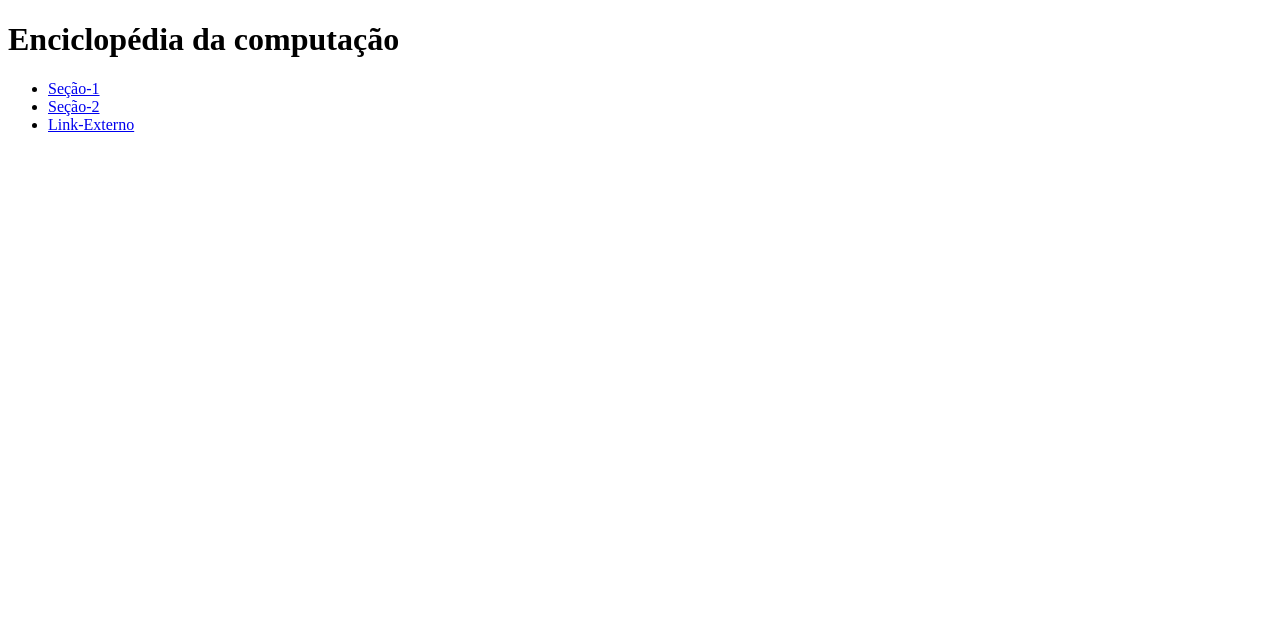
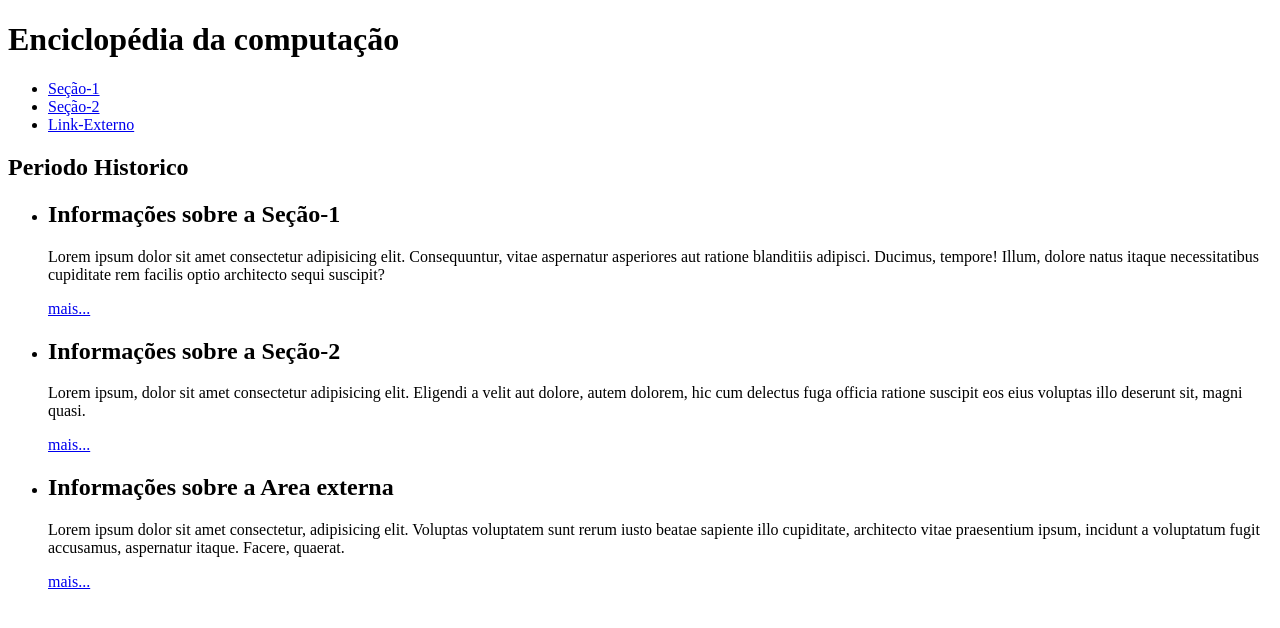
Before and after one commit to igorblacconaro/exemplo-repo-front-1tdspf-2026, a plain HTML site: page tech-history/index.html in a window 1280 px wide. Drawn offline with Linux system fonts and the light colour scheme.

Commit message:
feat: configurando o body: main

```diff
--- a/tech-history/index.html
+++ b/tech-history/index.html
@@ -5,6 +5,7 @@
     <meta name="viewport" content="width=device-width, initial-scale=1.0">
     <title>Museu Tech - Historia</title>
 </head>
+
 <body>
     <header>
         <h1>Enciclopédia da computação</h1>
@@ -16,7 +17,29 @@
             </ul>
         </nav>
     </header>
-    <main></main>
+    <main>
+        <section>
+            <h2>Periodo Historico</h2>
+            <ul>
+                <li>
+                    <h2>Informações sobre a Seção-1</h2>
+                <p>Lorem ipsum dolor sit amet consectetur adipisicing elit. Consequuntur, vitae aspernatur asperiores aut ratione blanditiis adipisci. Ducimus, tempore! Illum, dolore natus itaque necessitatibus cupiditate rem facilis optio architecto sequi suscipit?</p>
+                <a href="#">mais...</a>
+                </li>
+
+                <li>
+                    <h2>Informações sobre a Seção-2</h2>
+                    <p>Lorem ipsum, dolor sit amet consectetur adipisicing elit. Eligendi a velit aut dolore, autem dolorem, hic cum delectus fuga officia ratione suscipit eos eius voluptas illo deserunt sit, magni quasi.</p>
+                    <a href="#">mais...</a>
+                </li>
+                <li>
+                    <h2>Informações sobre a Area externa</h2>
+                    <p>Lorem ipsum dolor sit amet consectetur, adipisicing elit. Voluptas voluptatem sunt rerum iusto beatae sapiente illo cupiditate, architecto vitae praesentium ipsum, incidunt a voluptatum fugit accusamus, aspernatur itaque. Facere, quaerat.</p>
+                    <a href="#">mais...</a>
+                </li>
+            </ul>
+        </section>
+    </main>
     <footer></footer>
 
 </body>
```
